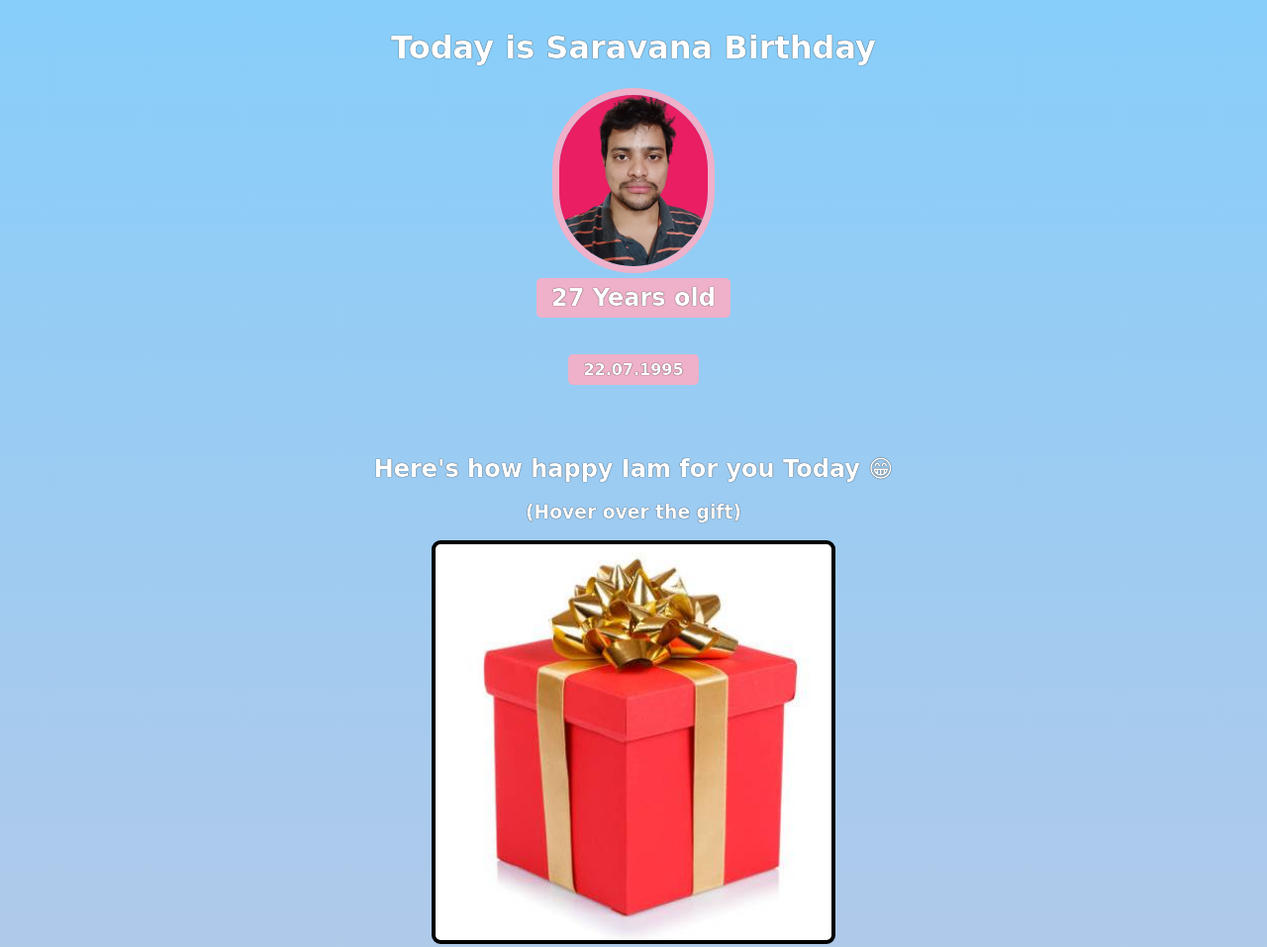
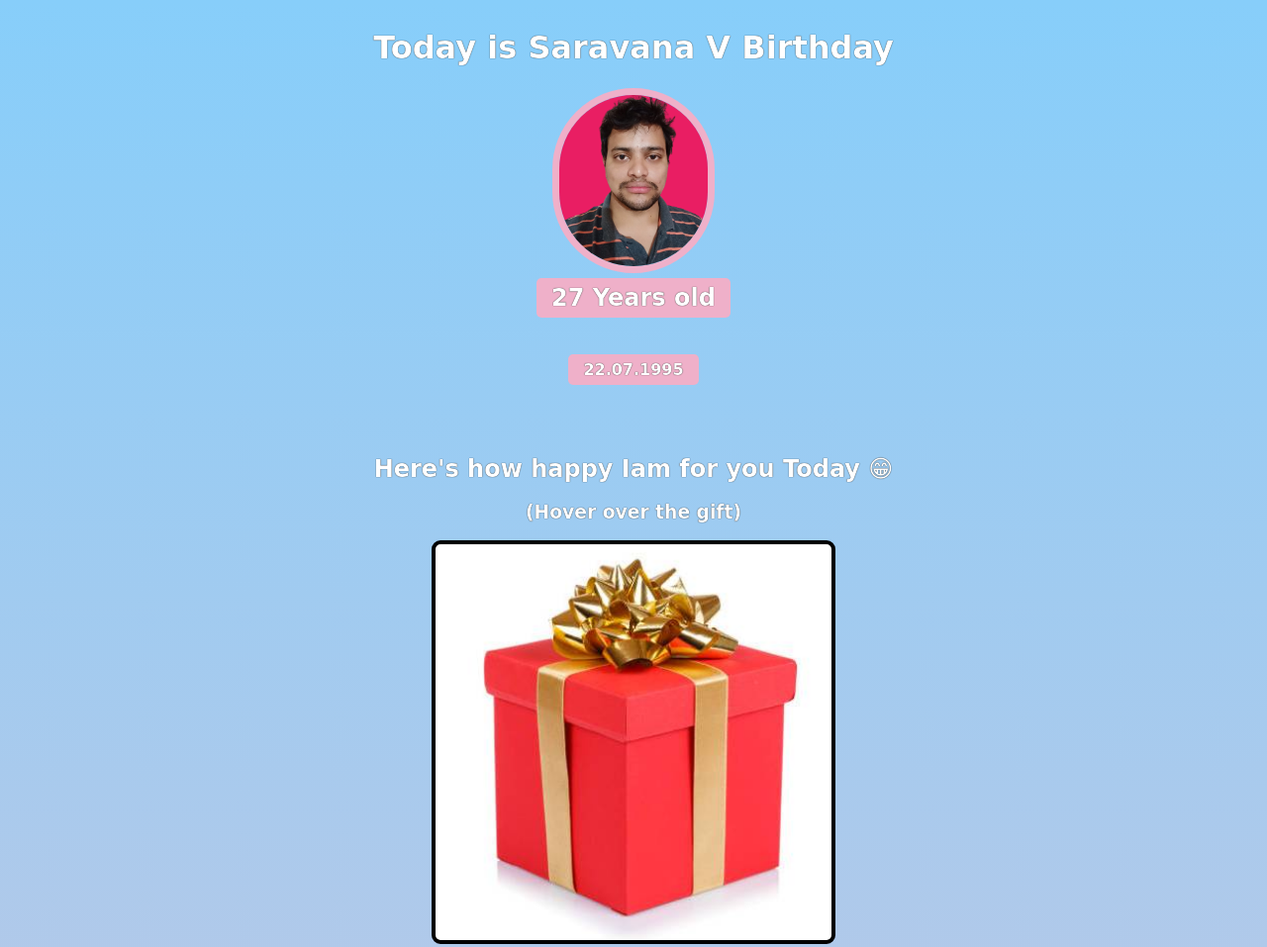
Before and after one commit to saravanavg/birthday-gif-site, a plain HTML site: page index.html in a window 1280 px wide. Shown: the top 957 px of the page at 99% size. Drawn offline with Linux system fonts and the light colour scheme; a web font is replaced by a local one.

Commit message:
change the name to Saravana V

```diff
--- a/index.html
+++ b/index.html
@@ -12,7 +12,7 @@
 
 <body>
     <div id="header">
-            <h1>Today is Saravana Birthday</h1>
+            <h1>Today is Saravana V Birthday</h1>
             <img id="photo" src="photo.png" alt="Photo">
             <h2 id="bd-age">27 Years old</h2>
             <h4 id="year">22.07.1995</h4>
```
